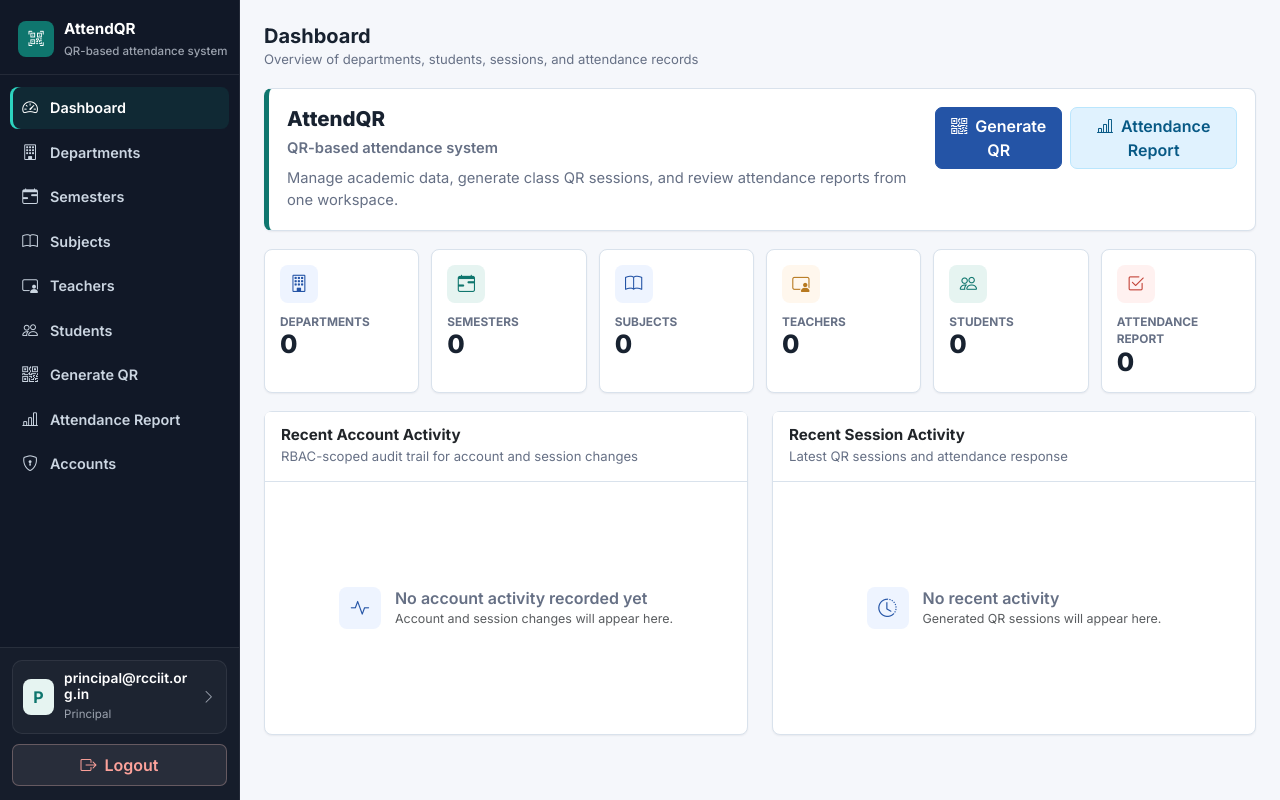
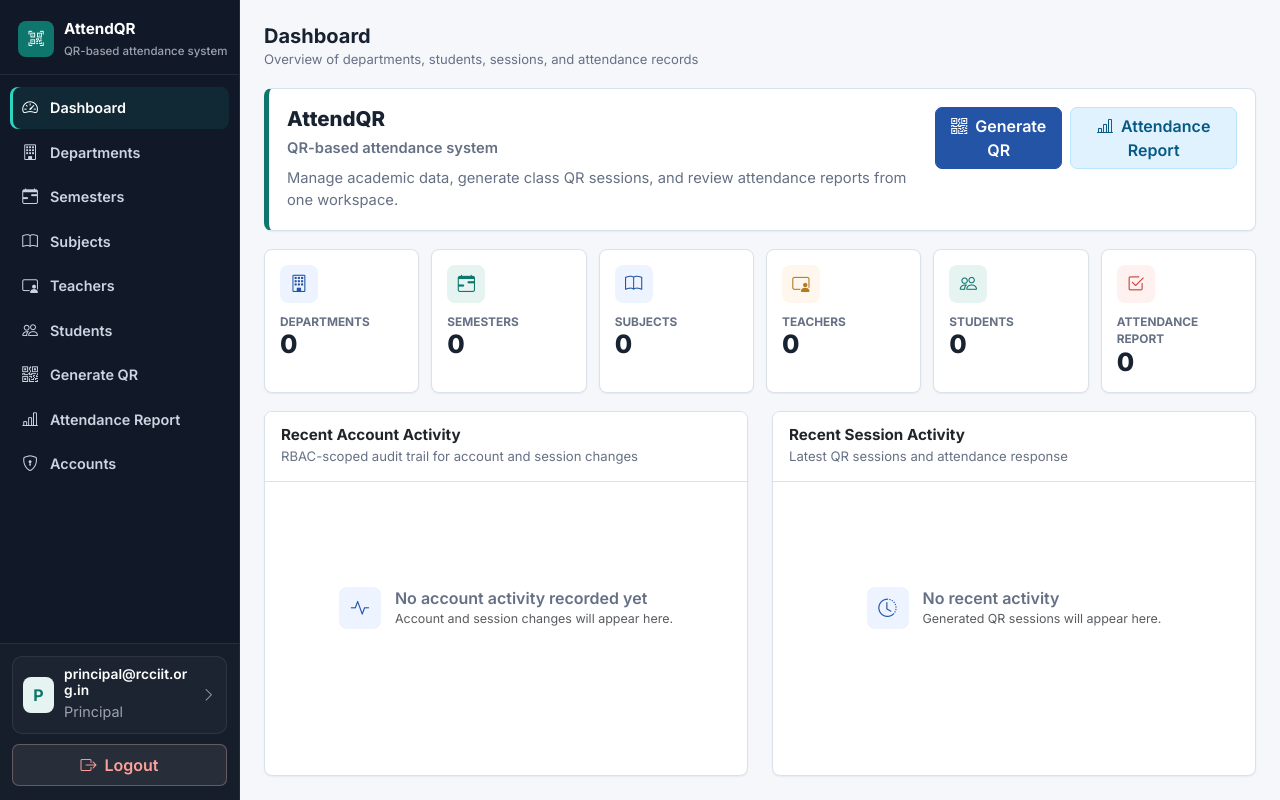
Before and after one commit to Krishnendu-9/AttendQR, a Flask app: page / in a window 1280 px wide. Run offline with Flask 3, Linux system fonts and the light colour scheme; a user stored in the database is signed in; data comes from the database, SQL or seed files in the repository; data that the repository does not hold is empty.

Commit message:
fix bugs

```diff
--- a/static/app.css
+++ b/static/app.css
@@ -172,7 +172,7 @@ a {
 
 .sidebar-user-role {
   color: #9ca3af;
-  font-size: 0.78rem;
+  font-size: 0.95rem;
   margin-top: 3px;
 }
 
@@ -536,6 +536,32 @@ a {
   .dashboard-activity-grid {
     grid-template-columns: 1fr;
   }
+}
+
+/* ── Dashboard no-scroll layout (16" screen fill) ─────────────────────── */
+.page-dashboard {
+  height: 100vh;
+  overflow: hidden;
+  display: flex;
+  flex-direction: column;
+}
+
+.page-dashboard .dashboard-activity-grid {
+  flex: 1;
+  min-height: 0;
+}
+
+.page-dashboard .dashboard-activity-grid > .card {
+  display: flex;
+  flex-direction: column;
+  min-height: 0;
+  overflow: hidden;
+}
+
+.page-dashboard .dashboard-activity-grid > .card .card-body {
+  flex: 1;
+  min-height: 0;
+  overflow-y: auto;
 }
 
 .hero-panel {
@@ -902,11 +928,22 @@ a {
 
 .session-activity-body {
   min-width: 0;
+  overflow: hidden;
+}
+
+.session-activity-body .fw-semibold {
+  white-space: nowrap;
+  overflow: hidden;
+  text-overflow: ellipsis;
 }
 
 .session-activity-meta {
   text-align: right;
   white-space: nowrap;
+  display: flex;
+  flex-direction: column;
+  align-items: flex-end;
+  gap: 2px;
 }
 
 .login-page,
@@ -1096,7 +1133,7 @@ a {
   }
 
   .sidebar-user-role {
-    font-size: 0.72rem;
+    font-size: 0.90rem;
   }
 
   .sidebar-logout {
--- a/templates/base.html
+++ b/templates/base.html
@@ -113,7 +113,7 @@
       <i class="bi bi-list"></i>
     </button>
 
-    <main class="main-content">
+    <main class="main-content {% block main_class %}{% endblock %}">
       <div class="top-bar">
         <div>
           <h1 class="page-title">{% block page_title %}Attendance Management{% endblock %}</h1>
--- a/templates/dashboard.html
+++ b/templates/dashboard.html
@@ -1,5 +1,6 @@
 {% extends 'base.html' %}
 {% block title %}Dashboard | AttendQR{% endblock %}
+{% block main_class %}page-dashboard{% endblock %}
 {% block page_title %}Dashboard{% endblock %}
 {% block page_subtitle %}Overview of departments, students, sessions, and attendance records{% endblock %}
 {% block content %}
@@ -125,7 +126,7 @@
             {% else %}
             <span class="badge text-bg-secondary">Expired</span>
             {% endif %}
-            <span class="text-muted small d-block mt-2">{{ session.attendance_count }} marked</span>
+            <span class="text-muted small d-block">{{ session.attendance_count }} marked</span>
           </span>
         </a>
         {% endfor %}
```
